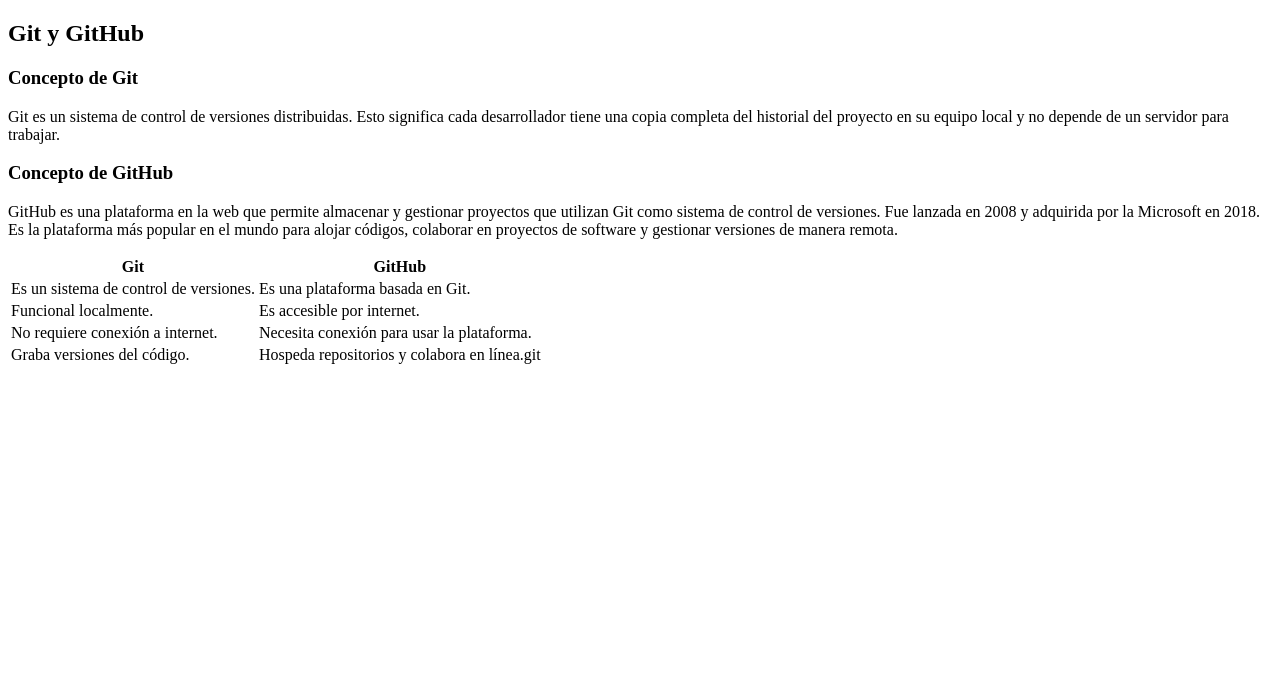
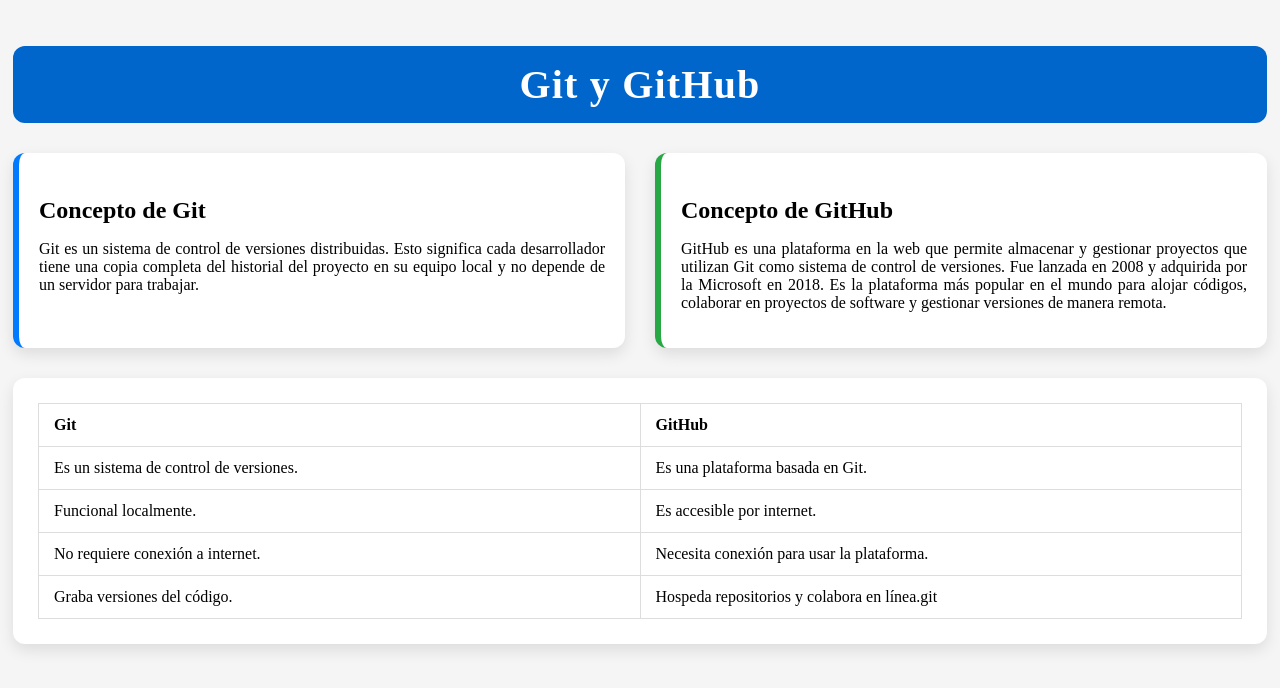
Before and after one commit to MariaGonzalez21/Ejercicio1, a plain HTML site: page index.html in a window 1280 px wide. Drawn offline with Linux system fonts and the light colour scheme.

Commit message:
Web con estilos

```diff
--- /dev/null
+++ b/css/styles.css
@@ -0,0 +1,77 @@
+body {
+    background-color: #F5F5F5;
+}
+
+.contenido{
+    background-color: #F5F5F5;
+    max-width: 90;
+    margin: 0 auto;
+    padding: 5px;
+}
+
+h2{
+    font-size: 40px;
+    background-color: #0066CC;
+    color: white;
+    padding: 15px 25px;
+    border-radius: 12px;
+    font-weight: 600;
+    letter-spacing: 1.2px;
+    margin-bottom: 30px;
+    text-align: center;
+}
+
+.contenido-tarjeta {
+   display: flex;
+   gap: 30px;
+   margin-bottom: 30px;
+   flex-wrap: wrap;
+}
+
+.tarjetas{
+    background-color: white;
+    padding: 20px;
+    border-radius: 12px;
+    box-shadow: 0 6px 15px rgba(0, 0, 0, 0.1);
+    flex: 1;
+    min-width: 300px;
+    text-align: justify;
+}
+
+.tarjetas:hover{
+    transform: translateY(-5px);
+}
+
+.tarjetas h3{
+    font-weight: 600;
+    font-size: 24px;
+    margin-bottom: 15px;
+}
+
+.tarjeta-Git{
+    border-left: 6px solid #007bff;
+}
+
+.tarjeta-GitHub{
+    border-left: 6px solid #28a745;
+}
+
+.contenedor-tabla{
+    background-color: white;
+    padding: 25px;
+    border-radius: 12px;
+    box-shadow: 0 6px 15px rgba(0, 0, 0, 0.1)
+}
+
+.tabla-diferencias{
+    width: 100%;
+    border-collapse: collapse;
+    table-layout: fixed;
+}
+
+.tabla-diferencias th,
+.tabla-diferencias td {
+    border: 1px solid #ddd;
+    padding: 12px 15px;
+    text-align: left;
+}
--- a/index.html
+++ b/index.html
@@ -3,6 +3,7 @@
 <head>
     <meta charset="UTF-8">
     <meta name="viewport" content="width=device-width, initial-scale=1.0">
+    <link rel="stylesheet" href="css/styles.css">
     <title>GitHub</title>
 </head>
 <body>
```
